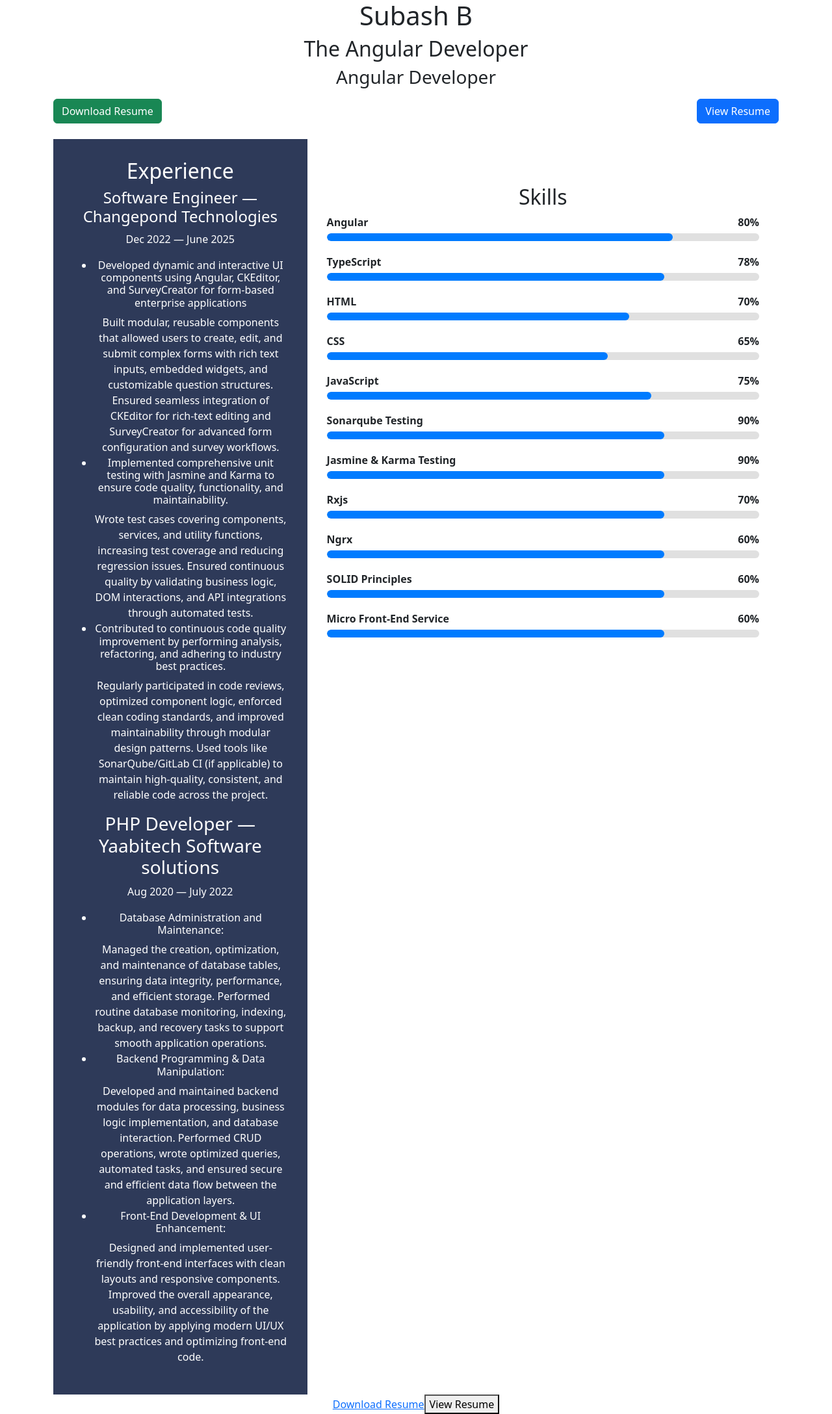
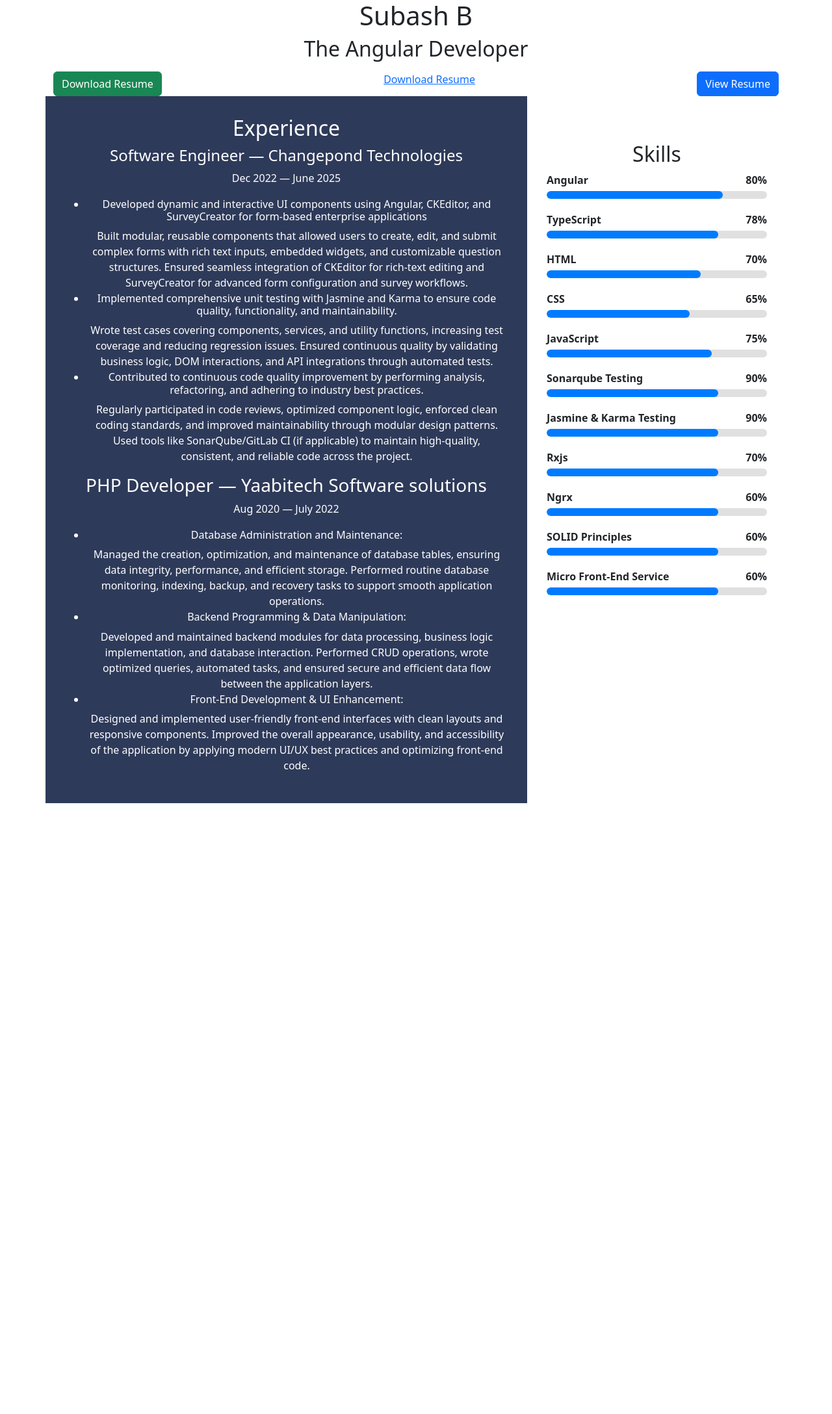
Before and after one commit to subash-balakrishnan/MyResume, an Angular app: page / in a window 1280 px wide. Shown: the whole page at 65% size. After the commit the page ends 1236 px from the top, so only its background shows below. Built offline with nearby package versions, Linux system fonts and the light colour scheme.

Commit message:
Width of the section

```diff
--- a/src/app/app.component.css
+++ b/src/app/app.component.css
@@ -30,14 +30,14 @@
 }
 
 .left-section {
-    width: 35%;
+    width: 65%;
     background-color: #2E3A59;
     color: white;
     padding: 30px;
 }
 
 .right-section {
-    width: 65%;
+    width: 35%;
     background-color: #ffffff;
     padding: 30px;
 }
--- a/src/app/app.component.html
+++ b/src/app/app.component.html
@@ -3,20 +3,19 @@
     <header>
       <h1>Subash B</h1>
       <h2>The Angular Developer</h2>
-      <h3>Angular Developer</h3>
       <div class="d-flex justify-content-between mt-3">
         <!-- Left side -->
         <button onclick="window.location.href='My_Resume.pdf'" class="btn btn-success">
           Download Resume
         </button>
+        <a href="assets/My_Resume.pdf" download>Download Resume</a>
         <!-- Right side -->
-        <button onclick="window.open('assets/My_Resume.pdf', '_blank')" class="btn btn-primary">
+        <button onclick="window.open('My_Resume.pdf', '_blank')" class="btn btn-primary">
           View Resume
         </button>
       </div>
 
     </header>
-    <div class="container mt-4">
     <div class="row">
       <div class="col-12 col-md-6 left-section">
         <section id="experience">
@@ -172,13 +171,20 @@
         </section>
       </div>
     </div>
-    </div>
-    <footer>
+
     <!-- <a href="assets/My_Resume.pdf" download>Download Resume</a> -->
     <!-- <p>subashsubash3007&#64;gmail.com</p> -->
-      <a href="My_Resume.pdf" download>Download Resume</a>
-      <button onclick="window.open('assets/My_Resume.pdf', '_blank')">View Resume</button>
+    <!-- <footer>
+      <div class="d-flex justify-content-between mt-3">
+        <button onclick="window.location.href='My_Resume.pdf'" class="btn btn-success">
+          Download Resume
+        </button>
+        <button onclick="window.open('assets/My_Resume.pdf', '_blank')" class="btn btn-primary">
+          View Resume
+        </button>
+      </div>
 
-    </footer>
+    </footer> -->
+
   </div>
 </main>
```
Lines whose indentation alone changed are shown as unchanged.
